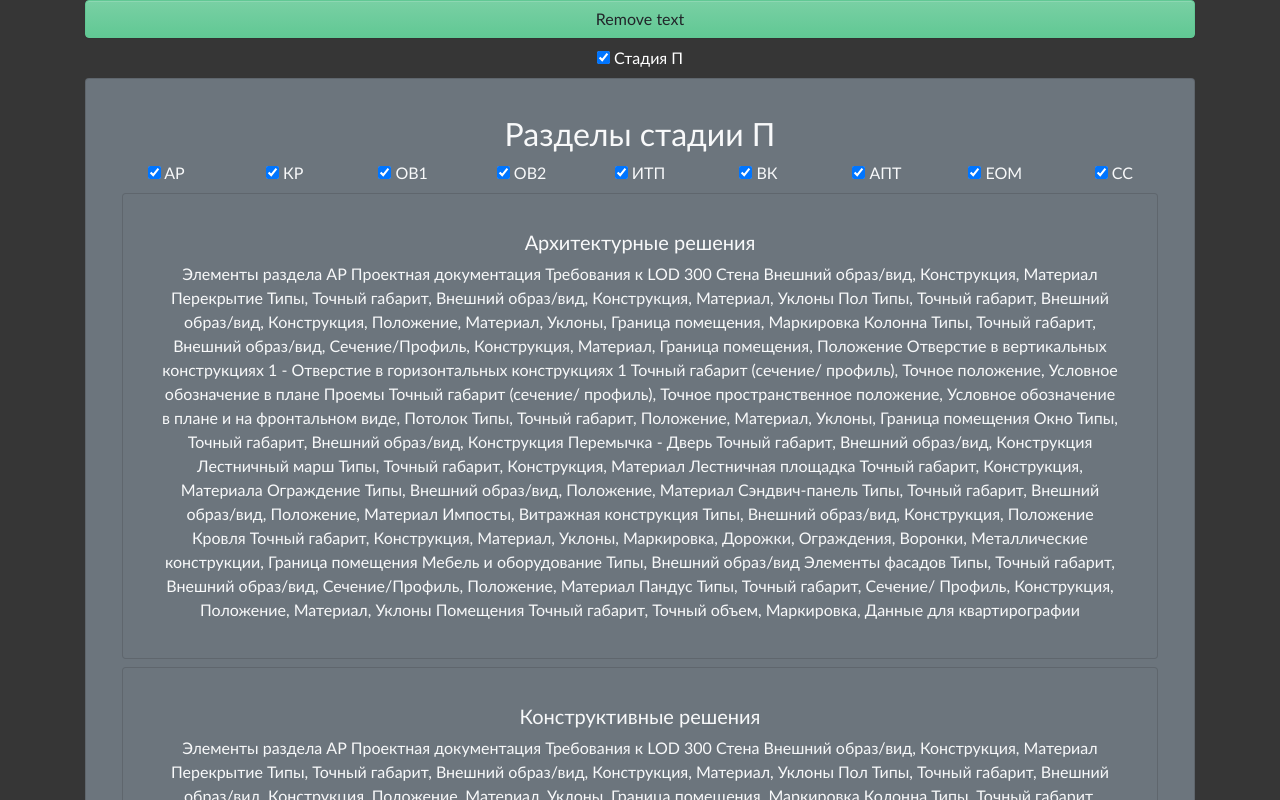
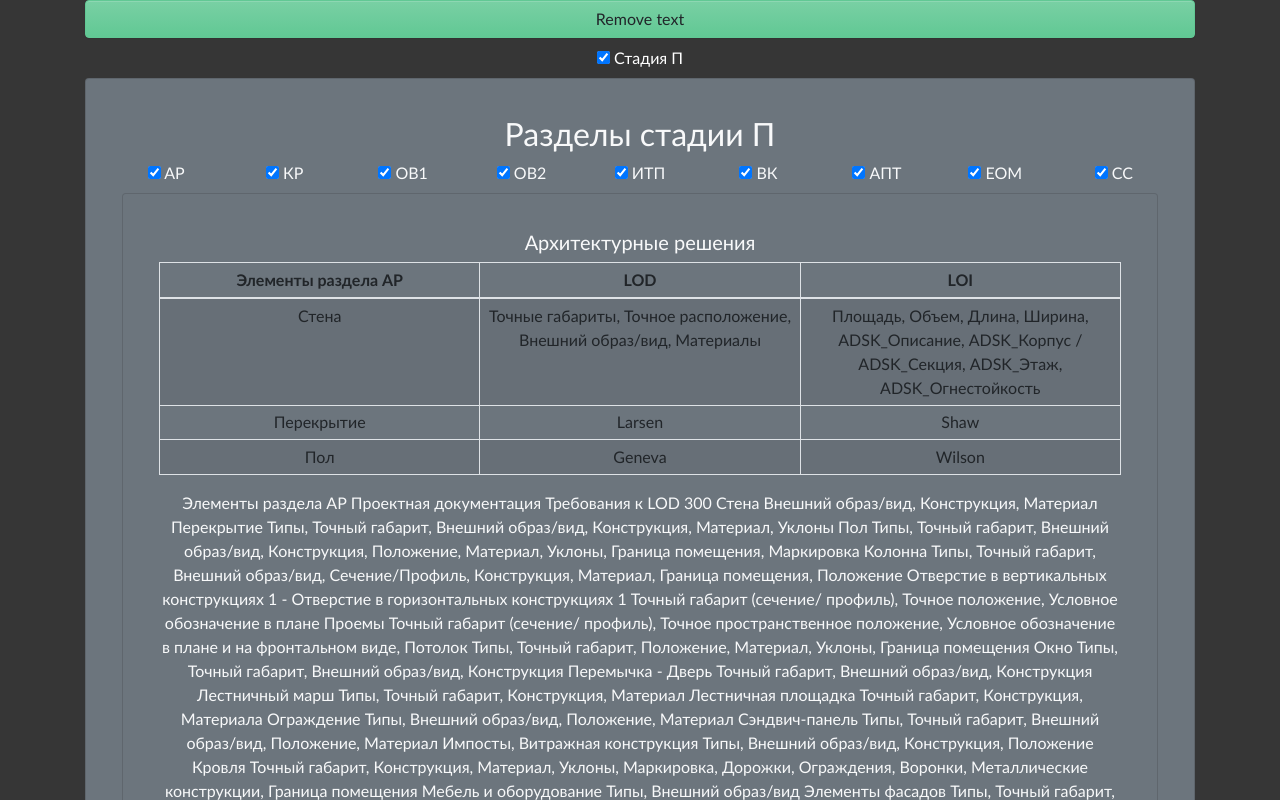
Before and after one commit to BIMOpenGroup/OpenEIR, a Nuxt app: page / in a window 1280 px wide. Both pictures are taken after a click on the button 603 px from the left and 57 px from the top of the page. Shown: the top 800 px of the page. Built offline with nearby package versions, Linux system fonts and the light colour scheme.

Commit message:
b-table test

```diff
--- a/pages/index.vue
+++ b/pages/index.vue
@@ -108,6 +108,22 @@
               <b-collapse visible id="collapse-p-ar" class="mt-2">
                 <b-card class="text-center w-100 p-3 bg-secondary text-light">
                   <h5>Архитектурные решения</h5>
+                  <b-table
+                    :striped="true"
+                    :bordered="true"
+                    :borderless="false"
+                    :outlined="false"
+                    :small="true"
+                    :hover="true"
+                    :dark="false"
+                    :fixed="true"
+                    :foot-clone="false"
+                    :no-border-collapse="false"
+                    :items="items"
+                    :fields="fields"
+                    :head-variant="headVariant"
+                    :table-variant="secondary"
+                  ></b-table>
                   {{ Stage_P }}
                 </b-card>
               </b-collapse>
@@ -211,6 +227,18 @@ export default {
   },
   data() {
     return {
+      fields: ["Элементы раздела АР", "LOD", "LOI"],
+      items: [
+        {
+          "Элементы раздела АР": "Стена",
+          LOD:
+            "Точные габариты, Точное расположение, Внешний образ/вид, Материалы",
+          LOI:
+            "Площадь, Объем, Длина, Ширина, ADSK_Описание, ADSK_Корпус / ADSK_Секция, ADSK_Этаж, ADSK_Огнестойкость",
+        },
+        { "Элементы раздела АР": "Перекрытие", LOD: "Larsen", LOI: "Shaw" },
+        { "Элементы раздела АР": "Пол", LOD: "Geneva", LOI: "Wilson" },
+      ],
       Stage_P: "vTerminal",
       Stage_RD: "vTerminal",
       // p_stage_value: [
@@ -296,8 +324,16 @@ export default {
       }
     },
     clear() {
-      this.Stage_P = null;
-      this.Stage_RD = null;
+      if (this.Stage_P != null) {
+        this.Stage_P = null;
+      } else {
+        this.Stage_P = stage_p.text;
+      }
+      if (this.Stage_RD != null) {
+        this.Stage_RD = null;
+      } else {
+        this.Stage_RD = stage_p.text;
+      }
     },
     // roll(){
     // 	const data_form = [this.input_atacs,this.v_slct_hit,this.v_slct_wound,this.v_slct_arm,this.v_slct_fnp]
```
